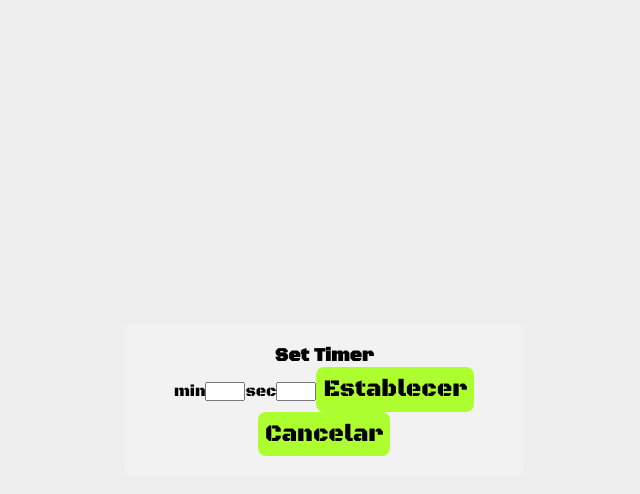
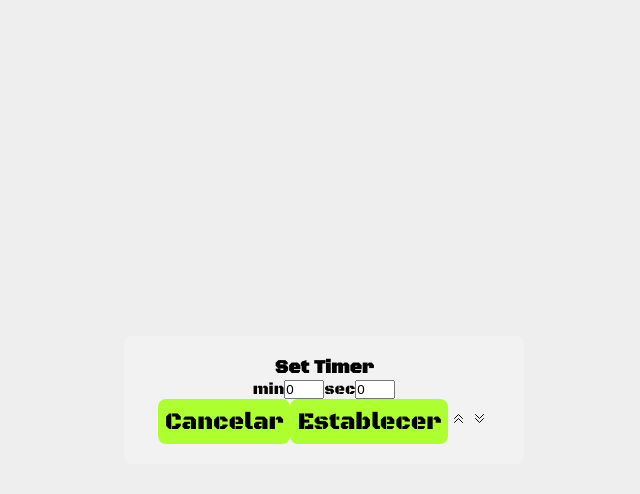
Before and after one commit to diegofernandoalayon/Timer-react, a React (Vite) app: page / in a window 1280 px wide. Both pictures are taken after a click on the button "Edit". Shown: the top 494 px of the page, without its empty margins (316-956 px from the left). Built offline with nearby package versions, Linux system fonts and the light colour scheme.

Commit message:
creando Icons para uso del proyecto

```diff
--- a/src/components/FormTimer/index.jsx
+++ b/src/components/FormTimer/index.jsx
@@ -2,21 +2,23 @@
 import { useState } from 'react'
 // components
 import Button from '../Button'
+import Up from '../Icons/Up'
+import Down from '../Icons/Down'
 // styles
 import './formTimer.css'
-export default function FormTimer ({ setTimeState, handleStart, setTimerReset, setIsEdit }) {
-  const [min, setMin] = useState(0)
-  const [sec, setSec] = useState(0)
-  const handleSubmit = (event) => {
-    event.preventDefault()
-    if (min || sec !== 0) {
-      const timeSetted = +min + +sec
-      setTimeState(timeSetted)
-      setTimerReset(timeSetted)
-      window.localStorage.setItem('user-settings', JSON.stringify({ time: timeSetted }))
-    }
-    handleStart()
-  }
+export default function FormTimer ({ setTimeState, handleStart, setTimerReset, setIsEdit, minutes, seconds }) {
+  const [min, setMin] = useState(minutes * 60)
+  const [sec, setSec] = useState(seconds)
+  // const handleSubmit = (event) => {
+  //   event.preventDefault()
+  //   if (min || sec !== 0) {
+  //     const timeSetted = +min + +sec
+  //     setTimeState(timeSetted)
+  //     setTimerReset(timeSetted)
+  //     window.localStorage.setItem('user-settings', JSON.stringify({ time: timeSetted }))
+  //   }
+  //   handleStart()
+  // }
 
   const handleChangeSec = (event) => {
     setSec(event.target.value)
@@ -29,17 +31,21 @@ export default function FormTimer ({ setTimeState, handleStart, setTimerReset, s
     console.log('to')
     setIsEdit(false)
   }
+  console.log(min)
   return (
     <article className='form-timer'>
       <h3>Set Timer</h3>
-      <form onSubmit={handleSubmit}>
-        min
-        <input type='text' onChange={handleChangeMin} />
-        sec
-        <input type='text' onChange={handleChangeSec} />
+
+      min
+      <input type='text' onChange={handleChangeMin} value={min / 60} />
+      sec
+      <input type='text' onChange={handleChangeSec} value={sec} />
+      <div>
+        <Button onClick={handleCancel}>Cancelar</Button>
         <Button>Establecer</Button>
-      </form>
-      <Button onClick={handleCancel}>Cancelar</Button>
+        <Up />
+        <Down />
+      </div>
     </article>
   )
 }
--- /dev/null
+++ b/src/components/Icons/Down.jsx
@@ -0,0 +1,15 @@
+export default function Down (props) {
+  return (
+    <svg height={21} width={21} xmlns='http://www.w3.org/2000/svg' {...props}>
+      <g
+        fill='none'
+        fillRule='evenodd'
+        stroke='currentColor'
+        strokeLinecap='round'
+        strokeLinejoin='round'
+      >
+        <path d='m14.5 6.5-4 4-4-4M14.5 10.5l-4 4-4-4' />
+      </g>
+    </svg>
+  )
+}
--- /dev/null
+++ b/src/components/Icons/Up.jsx
@@ -0,0 +1,15 @@
+export default function Up (props) {
+  return (
+    <svg height={21} width={21} xmlns='http://www.w3.org/2000/svg' {...props}>
+      <g
+        fill='none'
+        fillRule='evenodd'
+        stroke='currentColor'
+        strokeLinecap='round'
+        strokeLinejoin='round'
+      >
+        <path d='m6.5 14.5 4-4 4 4M6.5 10.5l4-4 4 4' />
+      </g>
+    </svg>
+  )
+}
--- a/src/pages/Timer/index.jsx
+++ b/src/pages/Timer/index.jsx
@@ -76,6 +76,8 @@ export default function Timer () {
               handleStart={handleStart}
               setTimerReset={setTimerReset}
               setIsEdit={setIsEdit}
+              minutes={minutes}
+              seconds={seconds}
             />
           : <DisplayTimer minutes={minutes} seconds={seconds} />
       }
```
